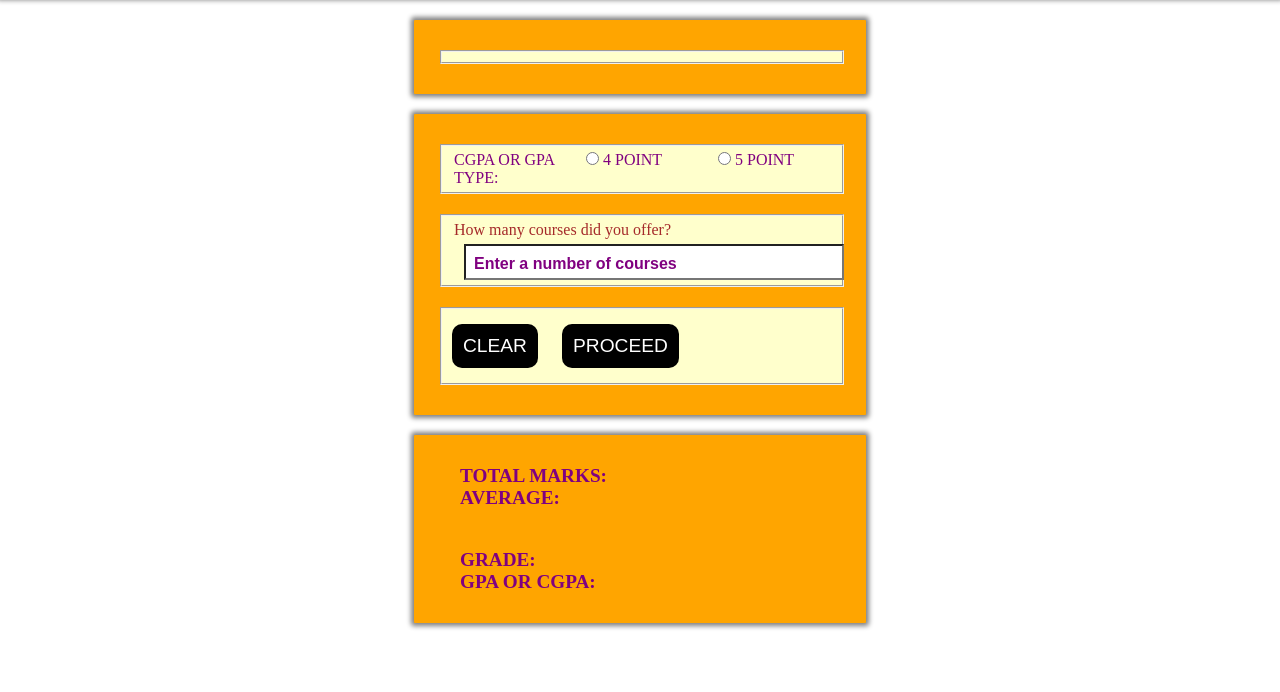
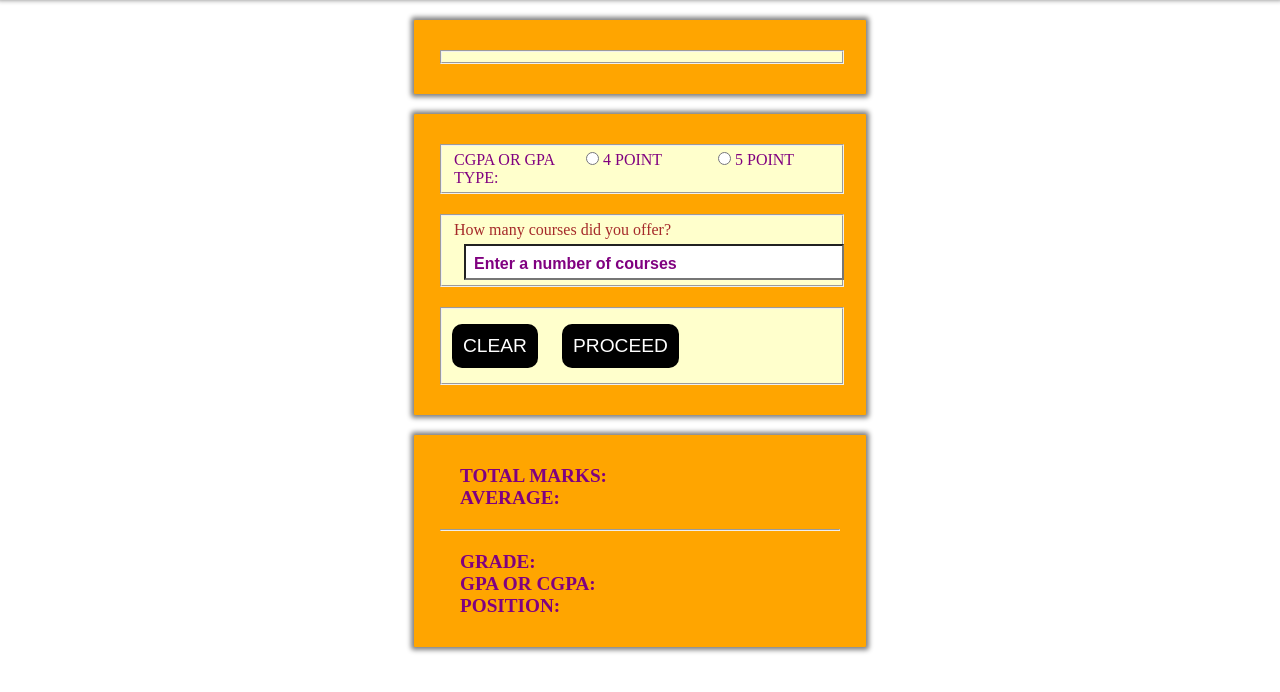
Before and after one commit to Arham0425/GPA-and-C-GPA-Calculator-With-javascript, a plain HTML site: page index.html in a window 1280 px wide. Shown: the part 80-772 px from the top of the page. Drawn offline with Linux system fonts and the light colour scheme.

Commit message:
Update index.html

```diff
--- a/index.html
+++ b/index.html
@@ -1,7 +1,7 @@
 <!DOCTYPE html PUBLIC "-//W3C//DTD XHTML 1.0 Transitional//EN" "http://www.w3.org/TR/xhtml1/DTD/xhtml1-transitional.dtd">
 <html xmlns="http://www.w3.org/1999/xhtml">
    <head>
-      <title>GPA and CGPA calculator</title>
+      <title>Demo CGPA calculator</title>
       <meta name="generator" content="Bluefish 2.2.7" >
       <meta name="author " content="Ajeh Emeke" >
       <meta name="ROBOTS" content="NOINDEX, NOFOLLOW">
@@ -37,7 +37,8 @@
          </form>
          <div class="result">
             <p id="totalMark">Total Marks: <br> Average: </p>
-            <p id="grade">GRADE: <br> gpa or cgpa: </p>
+            <hr>
+            <p id="grade">GRADE: <br> gpa or cgpa: <br> Position: </p>
          </div>
       </div>
 
```
